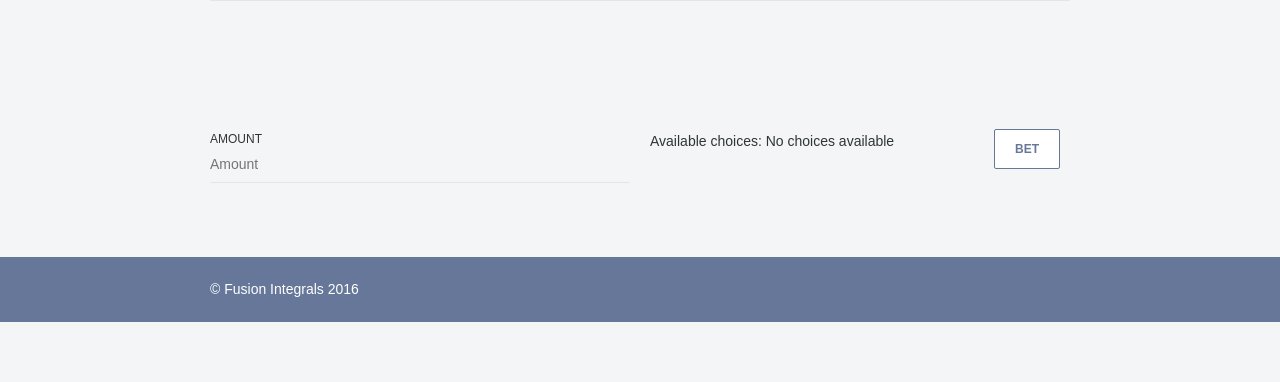
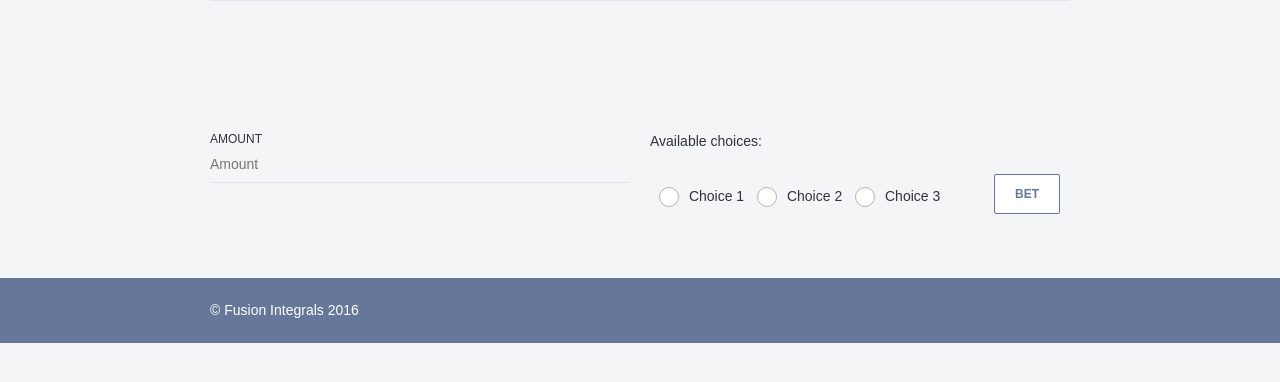
Before and after one commit to Thames1990/BadBatBets, a Django app: page /bets/296089605/ in a window 1280 px wide. Shown: the part 210-592 px from the top of the page. Run offline with Django 3.2, Linux system fonts and the light colour scheme; a user stored in the database is signed in; data comes from the database, SQL or seed files in the repository.

Commit message:
Started work on UI update for new bet model

```diff
--- a/bets/templates/bets/bets.html
+++ b/bets/templates/bets/bets.html
@@ -25,8 +25,8 @@
             <tr>
                 <td>{{ choice_bet.owner }}</td>
                 <td>{{ choice_bet.description }}</td>
-                <td>{{ choice_bet.created_date }}</td>
-                <td>{{ choice_bet.published_date }}</td>
+                <td>{{ choice_bet.created }}</td>
+                <td>{{ choice_bet.pub_date }}</td>
                 <td>{{ choice_bet.end_date }}</td>
             </tr>
             </tbody>
@@ -35,7 +35,7 @@
 
     <section>
         {# TODO Exclude if user already bet #}
-        <form action="{% url 'bets:choice_bet' choice_bet.prim_key %}" method="post">
+        <form action="{% url 'choice_bet' choice_bet.prim_key %}" method="post">
             {% csrf_token %}
             <grid>
                 <div col="1/2">
@@ -50,8 +50,8 @@
                     >
                 </div>
                 <div col="1/2">
-                    <p style="display: inline;">Available choices: </p>
-                    {% for choice in choice_bet.choices.all %}
+                    <p>Available choices: </p>
+                    {% for choice in choice_bet.choice_set.all %}
                         <input
                             type="radio"
                             id="{{ forloop.counter }}"
--- a/bets/views.py
+++ b/bets/views.py
@@ -3,7 +3,7 @@ from django.shortcuts import get_object_or_404, render
 from django.core.urlresolvers import reverse
 from django.utils import timezone
 
-from .models import Bet, PlacedBet, Choice, ChoiceBet
+from .models import PlacedBet, PlacedChoiceBet, Choice, ChoiceBet
 
 
 def index_view(request):
@@ -11,12 +11,12 @@ def index_view(request):
         # TODO exclude forbidden bets
         # TODO include self created bets without publish date
         choice_bets = ChoiceBet.objects \
-            .filter(published_date__lte=timezone.now()) \
-            .exclude(choices__placedbet__placed_on__in=request.user.profile.bet_set.all())
-        placed_bets = PlacedBet.objects.all()
+            .filter(pub_date__lte=timezone.now()) \
+            .exclude(choice__placedchoicebet__placed_on__in=request.user.profile.choicebet_set.all())
+        placed_choice_bets = PlacedChoiceBet.objects.all()
         return render(request, 'bets/index.html', {
             'choice_bets': choice_bets,
-            'placed_bets': placed_bets,
+            'placed_choice_bets': placed_choice_bets,
             'user': request.user
         })
     else:
@@ -46,17 +46,17 @@ def choice_bet_view(request, prim_key):
     if request.user.is_authenticated():
         choice_bet = get_object_or_404(ChoiceBet, prim_key=prim_key)
         try:
-            choice = choice_bet.choices.get(description=request.POST['choice'])
+            choice = choice_bet.choice_set.get(description=request.POST['choice'])
         except (KeyError, Choice.DoesNotExist):
             return render(request, 'bets/bets.html', {'choice_bet': choice_bet})
         else:
-            placed_bet = PlacedBet(
+            placed_bet = PlacedChoiceBet(
                 placed_by=request.user.profile,
                 placed_on=choice_bet,
                 chosen=choice,
                 placed=request.POST['placed'],
             )
             placed_bet.save()
-            return HttpResponseRedirect(reverse('bets:index'))
+            return HttpResponseRedirect(reverse('index'))
     else:
         return render(request, 'profiles/login.html')
--- a/profiles/templates/profiles/landing.html
+++ b/profiles/templates/profiles/landing.html
@@ -7,6 +7,6 @@
 {% block content %}
     <section>
         <p>There's nothing to see here!</p>
-        <a href="{% url 'profiles:login' %}">Login</a>
+        <a href="{% url 'login' %}">Login</a>
     </section>
 {% endblock %}
--- a/profiles/templates/profiles/login.html
+++ b/profiles/templates/profiles/login.html
@@ -14,7 +14,7 @@
             <p><strong>{{ message }}</strong></p>
         {% endif %}
 
-        <form action="{% url 'profiles:login' %}" method="POST">
+        <form action="{% url 'login' %}" method="POST">
             {% csrf_token %}
             <table>
                 {{ form.as_table }}
--- a/profiles/templates/profiles/profile.html
+++ b/profiles/templates/profiles/profile.html
@@ -8,6 +8,6 @@
     <section>
         <p>Username: {{ user.username }}</p>
         <p>Account Balance: {{ profile.points }}</p>
-        <a href="{% url 'profiles:logout' %}">Logout</a>
+        <a href="{% url 'logout' %}">Logout</a>
     </section>
 {% endblock %}
--- a/profiles/views.py
+++ b/profiles/views.py
@@ -7,7 +7,7 @@ from .forms import SignupForm, LoginForm
 
 def landing(request):
     if request.user.is_authenticated():
-        return redirect('profiles:profile')
+        return redirect('profile')
     else:
         return render(request, 'profiles/landing.html', {})
 
@@ -24,14 +24,14 @@ def profile(request):
 
 def login_user(request):
     if request.user.is_authenticated():
-        return redirect('profiles:profile')
+        return redirect('profile')
 
     args = {}
     if request.method == 'POST':
         form = LoginForm(data=request.POST)
         if form.is_valid():
             login(request, form.get_user())
-            return redirect('profiles:profile')
+            return redirect('profile')
     else:
         form = LoginForm()
 
--- a/the_platform/templates/the_platform/base.html
+++ b/the_platform/templates/the_platform/base.html
@@ -16,12 +16,12 @@
         <label>
             <input type="checkbox">
             <header>
-                <a href="{% url 'bets:index' %}"><img src="{% static 'the_platform/icons/logo.svg' %}">Bad Bat Bets</a>
+                <a href="{% url 'index' %}"><img src="{% static 'the_platform/icons/logo.svg' %}">Bad Bat Bets</a>
             </header>
             <ul>
                 <li><a href="/">Create Bet</a></li>
-                <li><a href="{% url 'profiles:profile' %}">{% block profile %}Profile{% endblock %}</a></li>
-                <li><a href="{% url 'profiles:logout' %}">{% block login %}Logout{% endblock %}</a></li>
+                <li><a href="{% url 'profile' %}">{% block profile %}Profile{% endblock %}</a></li>
+                <li><a href="{% url 'logout' %}">{% block login %}Logout{% endblock %}</a></li>
             </ul>
         </label>
     </nav>
--- a/the_platform/urls.py
+++ b/the_platform/urls.py
@@ -18,6 +18,5 @@ urlpatterns = [
     # Landing page
     url(r'^$', landing, name='landing'),
 
-    # TODO change this to landing
     url(r'^bets/', include('bets.urls')),
 ]
```
Also changed, not shown: bets/templates/bets/index.html (+4 -4 lines), bets/migrations/0001_initial.py, bets/migrations/0004_auto_20160513_1134.py (deleted), bets/migrations/0005_auto_20160513_1136.py (deleted), bets/migrations/0006_datebet_placeddatebet.py (deleted), bets/migrations/0007_auto_20160513_1252.py (deleted), bets/migrations/0008_auto_20160513_1415.py (deleted), bets/migrations/0009_auto_20160513_1432.py (deleted), profiles/migrations/0001_initial.py, profiles/migrations/0005_profile_accepted_agbs.py (deleted), profiles/migrations/0006_auto_20160513_1315.py (deleted).
